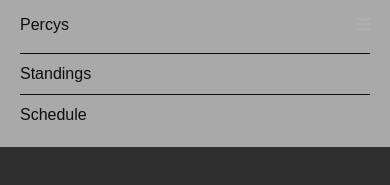
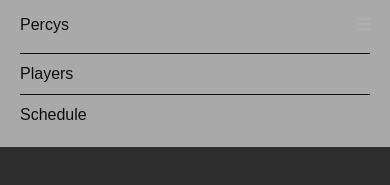
Before and after one commit to NathanWaddell121107/percys-league-app, a Next.js app: page / in a window 390 px wide. Both pictures are taken after a click on the icon 363 px from the left and 23 px from the top of the page. Shown: the top 185 px of the page. Built offline with nearby package versions, Linux system fonts and the light colour scheme.

Commit message:
Fixing stupid mobile issue

```diff
--- a/presentation/components/header/header.styles.ts
+++ b/presentation/components/header/header.styles.ts
@@ -52,6 +52,7 @@ export const MobileHeaderMenuItems = styled.div`
 	flex-direction: column;
 	justify-content: space-evenly;
 	margin-top: 1rem;
+	color: #000;
 	> a {
 		text-decoration: none;
 		color: #000;
--- a/presentation/components/header/index.tsx
+++ b/presentation/components/header/index.tsx
@@ -24,7 +24,7 @@ const Header: React.FC = () => {
 				</Styled.HeaderWrapper>
 				{navMenuIsOpen && (
 					<Styled.MobileHeaderMenuItems>
-						<a href="/">Standings</a>
+						<a href="/players">Players</a>
 						<a href="/">Schedule</a>
 					</Styled.MobileHeaderMenuItems>
 				)}
```
